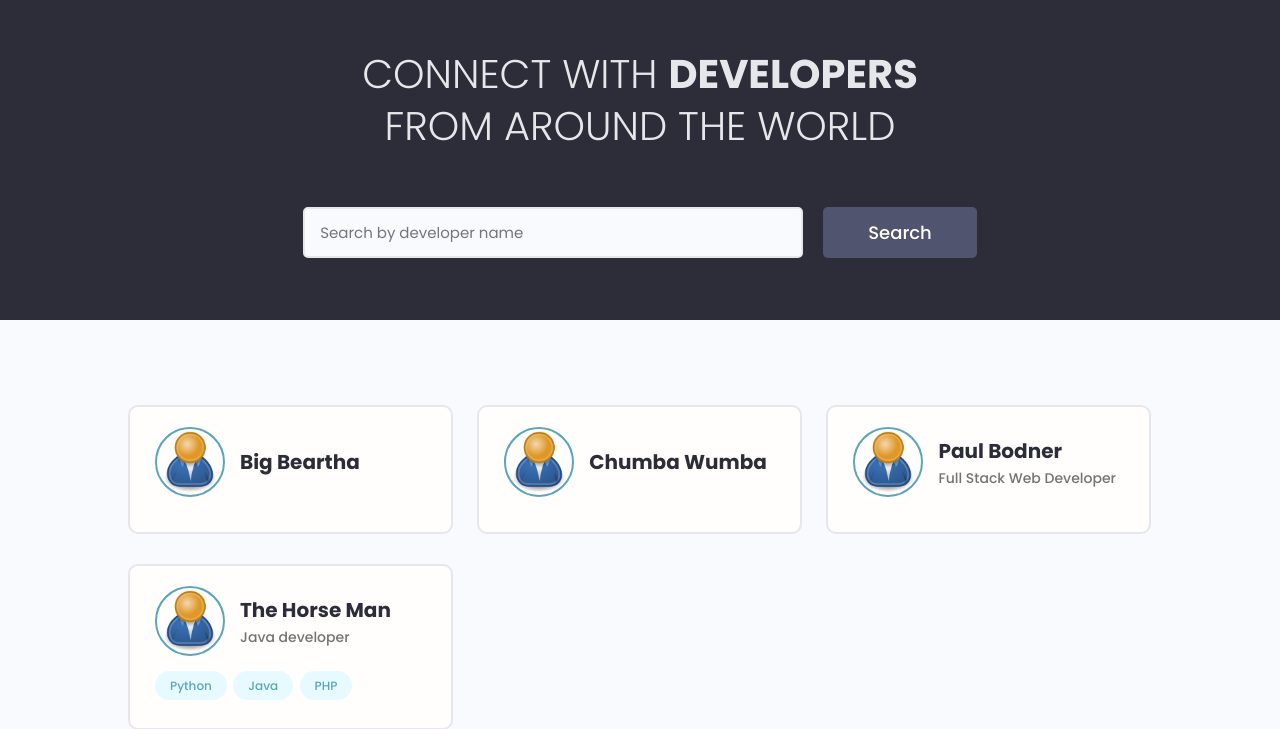
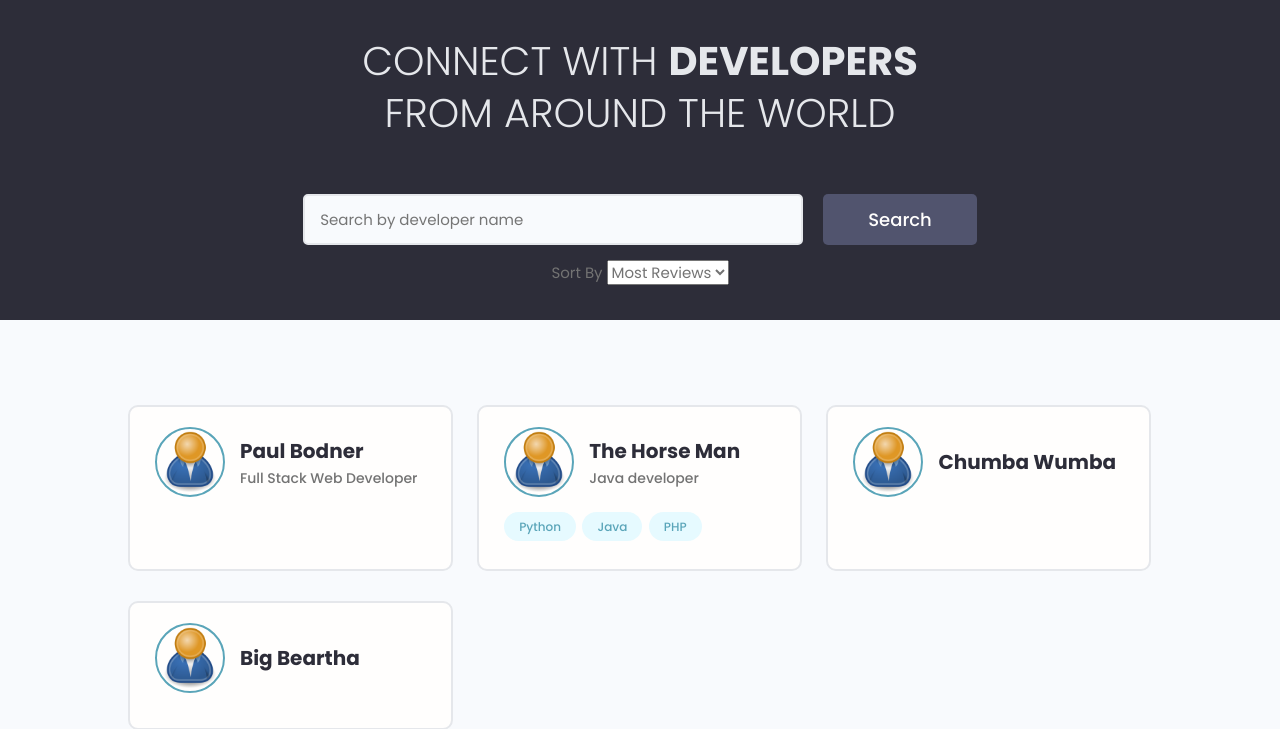
Before and after one commit to mrman511/learn-django, a Django app: page / in a window 1280 px wide. Shown: the part 77-806 px from the top of the page. Run offline with Django 4.2, Linux system fonts and the light colour scheme; data comes from the database, SQL or seed files in the repository; both versions use the stored data as it was after the commit; some libraries are stand-ins or nearby versions.

Commit message:
implemented functionality in Profiles to sort objects returned by search by Age + or -, Most reviews, and most projects

```diff
--- a/devsearch/users/models.py
+++ b/devsearch/users/models.py
@@ -22,16 +22,32 @@ class Profile(models.Model):
   location = models.CharField(max_length = 200, blank = True, null = True)
   bio = models.TextField(max_length=500, blank=True, null=True)
   profile_image = models.ImageField(null = True, blank=True, upload_to='profiles/', default='profiles/user-default.png' )
-  social_github= models.CharField(max_length = 200, blank = True, null = True)
+  social_github = models.CharField(max_length = 200, blank = True, null = True)
   social_linkedIn= models.CharField(max_length = 200, blank = True, null = True)
-  social_twitter= models.CharField(max_length = 200, blank = True, null = True)
-  social_youtube= models.CharField(max_length = 200, blank = True, null = True)
-  social_website= models.CharField(max_length = 200, blank = True, null = True)
+  social_twitter = models.CharField(max_length = 200, blank = True, null = True)
+  social_youtube = models.CharField(max_length = 200, blank = True, null = True)
+  social_website = models.CharField(max_length = 200, blank = True, null = True)
+  review_count = models.IntegerField(default=0)
+  project_count = models.IntegerField(default=0)
   created = models.DateTimeField(auto_now_add=True)
   id = models.UUIDField(default=uuid.uuid4, unique=True, primary_key=True, editable=False)
 
   def __str__(self):
     return str(self.user.username)
+
+  @property
+  def getProjectData(self):
+    projects = self.project_set.all()
+    totalVotes = 0
+    projectCount = 0
+    for project in projects:
+      totalVotes += project.vote_total
+      projectCount += 1
+
+    self.review_count = totalVotes
+    self.project_count= projectCount
+
+    self.save()
 
 class Skill(models.Model):
   owner = models.ForeignKey(Profile, on_delete=models.CASCADE, null=True, blank=True)
--- a/devsearch/users/templates/users/profiles.html
+++ b/devsearch/users/templates/users/profiles.html
@@ -18,7 +18,37 @@
             <input class="input input--text" id="formInput#search" type="text" name="search_query"
               value="{{ seach_query }}" placeholder="Search by developer name" />
           </div>
+          <input type="text" value = "{{sort_by }}" name="sort_by" hidden>
           <input class="btn btn--sub btn--lg" type="submit" value="Search" />
+        </form>
+
+        <form action="{% url 'profiles' %}">
+          <label> Sort By
+            <select name="sort_by" id="formInput#sort-by" value="{{ sort_by }}" onchange="this.form.submit()">
+              {% if sort_by == "-review_count" %}
+              <option value="-review_count">Most Reviews</option>
+              <option value="-project_count">Most Projects</option>
+              <option value="created">Oldest</option>
+              <option value="-created">Newset</option>
+              {% elif sort_by == "-project_count" %}
+              <option value="-project_count">Most Projects</option>
+              <option value="-review_count">Most Reviews</option>
+              <option value="created">Oldest</option>
+              <option value="-created">Newset</option>
+              {% elif sort_by == "created" %}
+              <option value="created">Oldest</option>
+              <option value="-review_count">Most Reviews</option>
+              <option value="-project_count">Most Projects</option>
+              <option value="-created">Newset</option>
+              {% elif sort_by == "-created" %}
+              <option value="-created">Newset</option>
+              <option value="-review_count">Most Reviews</option>
+              <option value="-project_count">Most Projects</option>
+              <option value="created">Oldest</option>
+              {% endif %}
+            </select>
+          </label>
+          <input type="text" name="search_query" value="{{ search_query }}" hidden>
         </form>
 
       </div>
--- a/devsearch/users/utils.py
+++ b/devsearch/users/utils.py
@@ -3,6 +3,12 @@ from django.db.models import Q
 
 def searchProfiles(request):
   search_query = ''
+  sort_by = '-review_count'
+
+  if request.GET.get('sort_by'):
+    sort_by=request.GET.get('sort_by')
+
+  print("SORT_BY: ",sort_by)
 
   if request.GET.get('search_query'):
     search_query = request.GET.get('search_query')
@@ -13,6 +19,8 @@ def searchProfiles(request):
     Q(name__icontains=search_query) |
     Q(short_intro__icontains=search_query) |
     Q(skill__in=skills)
-    )
+    ).order_by(sort_by, '-name')
 
-  return profiles, search_query
+  # profiles = sortProfiles(profiles, sort_by)
+
+  return profiles, search_query, sort_by
--- a/devsearch/users/views.py
+++ b/devsearch/users/views.py
@@ -72,7 +72,7 @@ def registerUser(request):
 
 # Create your views here.
 def profiles(request):
-  profiles, search_query = searchProfiles(request)
+  profiles, search_query, sort_by = searchProfiles(request)
 
   # paginator, projects = projects, page = paginateProjects(request, projects)
   page = 1
@@ -88,7 +88,8 @@ def profiles(request):
     'profiles': profiles,
     'paginator': paginator,
     'page': page,
-    'search_query': search_query
+    'search_query': search_query,
+    'sort_by': sort_by
   }
   return render(request, 'users/profiles.html', context)
 
@@ -96,6 +97,7 @@ def userProfile(request, pk):
   profile = Profile.objects.get(id=pk)
   skills = profile.skill_set.exclude(description__exact="")
   subSkills = profile.skill_set.filter(description__exact="")
+  profile.getProjectData
 
   context = {
     'profile': profile,
@@ -108,6 +110,8 @@ def userProfile(request, pk):
 @login_required(login_url="login")
 def userAccount(request):
   profile = request.user.profile
+  profile.getProjectData
+
   context = {
     'profile': profile
     }
```
Also changed, not shown: devsearch/db.sqlite3, devsearch/users/migrations/0006_profile_review_ratio.py (added), devsearch/users/migrations/0007_rename_review_ratio_profile_project_count_and_more.py (added), devsearch/users/migrations/0008_rename_vote_count_profile_review_count.py (added).
